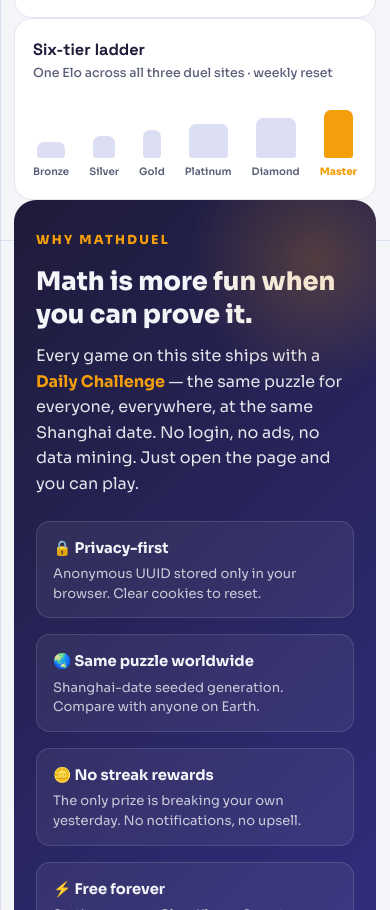
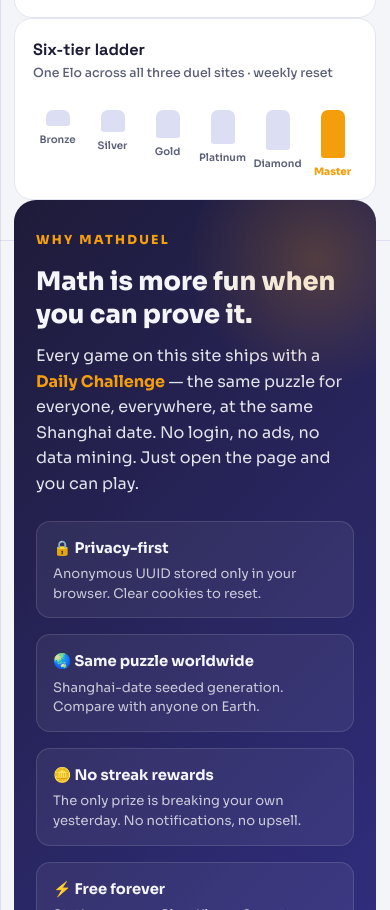
Before and after one commit to eyetoolkit/mathduel-web, a website built with Vite: page index.html in a window 390 px wide. Shown: the part 2292-3202 px from the top of the page. Built offline with nearby package versions, Linux system fonts and the light colour scheme.

Commit message:
fix(mobile): ladder tiers top-aligned, equal-height (Master no longer appears in second row)

```diff
--- a/src/styles/home-redesign.css
+++ b/src/styles/home-redesign.css
@@ -417,9 +417,10 @@ body.rail .main { margin-left: var(--sb-rail); }
   body.home-v2 .daily-tiles { grid-template-columns: repeat(2, 1fr); }
   body.home-v2 .feats-grid { grid-template-columns: 1fr; }
   body.home-v2 .ladder-panel { padding: 18px; }
-  /* 窄屏：天梯6段挤在一行：标题占满一行，tiers 关掉 wrap、把 tier 改 flex:0 让文字自然排 */
-  body.home-v2 .ladder .tiers { min-width: 0; flex-wrap: nowrap; gap: 6px; justify-content: space-between; }
-  body.home-v2 .ladder .tier { flex: 0 1 auto; min-width: 0; }
+  /* 窄屏：天梯6段挤在一行 + 等高（顶端对齐），不再让矩形高度差造成"Master 像在第二行" */
+  body.home-v2 .ladder .tiers { min-width: 0; flex-wrap: nowrap; gap: 6px; align-items: flex-start; justify-content: space-between; }
+  body.home-v2 .ladder .tier { flex: 1 1 0; min-width: 0; display: flex; flex-direction: column; align-items: center; }
+  body.home-v2 .ladder .tier i { width: 100%; max-width: 24px; margin: 0 auto; }
   body.home-v2 .ladder .tier span { font-size: .64rem; letter-spacing: 0; }
   body.home-v2 .ladder-title { white-space: normal; flex-basis: 100%; }
 }
```
